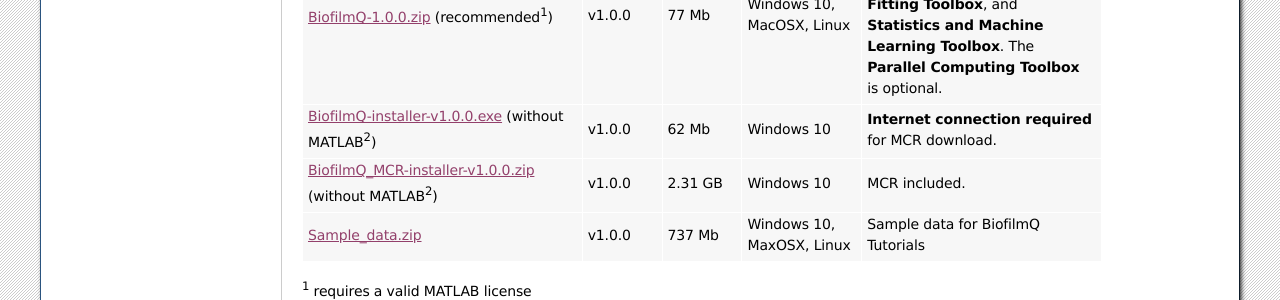
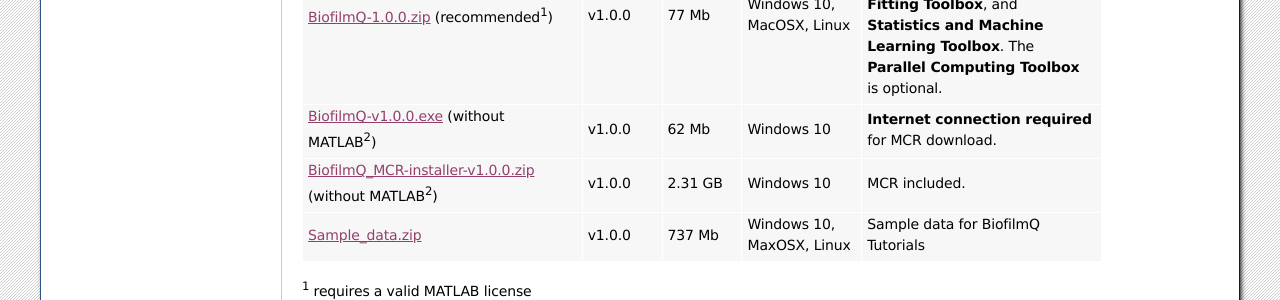
Before and after one commit to knutdrescher/BiofilmQ, a Sphinx documentation site: the page built from docs/usage/installation.rst, in a window 1280 px wide and 900 px high, scrolled down 473 px. Shown: the part 152-452 px from the top of the window. Built offline with Sphinx 7.4.7, drawn with Linux system fonts in a browser that asks for light colours.

```diff
--- a/docs/conf.py
+++ b/docs/conf.py
@@ -26,7 +26,7 @@ author = "Raimo Hartmann, Hannah Jeckel, Eric Jelli"
 # The short X.Y version
 version = "1.0"
 # The full version, including alpha/beta/rc tags
-release = "v1.0.0"
+release = "1.0.0"
 
 
 # -- General configuration ---------------------------------------------------
--- a/docs/usage/installation.rst
+++ b/docs/usage/installation.rst
@@ -27,7 +27,7 @@ Downloads
      - 77 Mb
      - Windows 10, MacOSX, Linux
      - Requires MATLAB R2017b or later with the **Image Processing Toolbox**, **Curve Fitting Toolbox**, and **Statistics and Machine Learning Toolbox**. The **Parallel Computing Toolbox** is optional.
-   * - `BiofilmQ-installer-v1.0.0.exe <https://github.com/knutdrescher/BiofilmQ/releases/download/v1.0.0/BiofilmQ-installer-v1.0.0.exe>`_ (without MATLAB\ :sup:`2`)
+   * - `BiofilmQ-v1.0.0.exe <https://github.com/knutdrescher/BiofilmQ/releases/download/v1.0.0/BiofilmQ-v1.0.0.exe>`_ (without MATLAB\ :sup:`2`)
      - v1.0.0
      - 62 Mb
      - Windows 10
```
Also changed, not shown: deployment/README.md, 9 other files.
